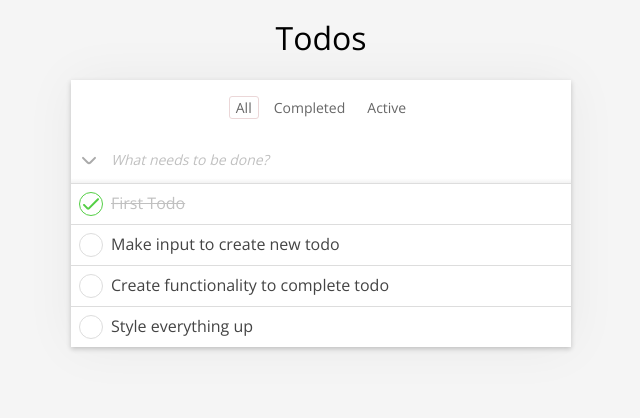
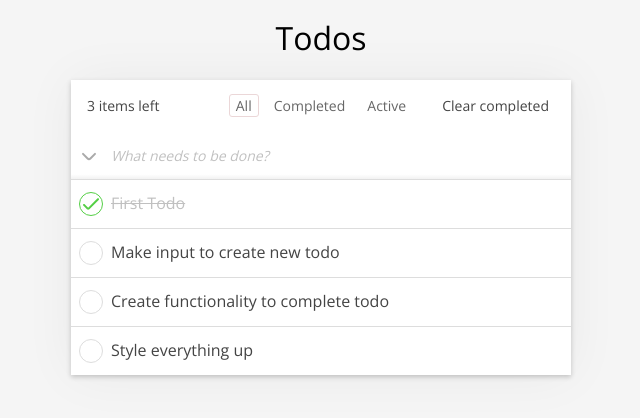
Before and after one commit to PiggyDiggy/todo-app-test, a React (Vite) app: page / in a window 1280 px wide. Shown: the top 418 px of the page, without its empty margins (319-959 px from the left). Built offline with nearby package versions, Linux system fonts and the light colour scheme.

Commit message:
Added status bar & list placeholder

```diff
--- a/src/App.tsx
+++ b/src/App.tsx
@@ -1,6 +1,7 @@
 import { useCallback, useState } from "react";
 
-import { Filter } from "./components/Filter";
+import { StatusBar } from "./components/StatusBar";
+import { EmptyListPlaceholder } from "./components/EmptyListPlaceholder";
 import { Composer } from "./components/Composer";
 import { TodoList } from "./components/TodoList";
 import "./App.css";
@@ -45,7 +46,7 @@ function App() {
     [todos]
   );
 
-  const filterTodos = () => {
+  const filterTodos = (filter: Filters) => {
     if (filter === "all") {
       return Object.values(todos);
     }
@@ -56,14 +57,31 @@ function App() {
     setFilter(filter);
   }, []);
 
+  const removeCompleted = useCallback(() => {
+    const newList = Object.values(todos).reduce((acc, todo) => {
+      if (!todo.completed) {
+        acc[todo.id] = todo;
+      }
+      return acc;
+    }, {} as TodoCollection);
+    setTodos(newList);
+  }, [todos]);
+
   return (
     <main>
       <h1 className="main__title">Todos</h1>
       <div className="workspace">
-        <Filter current={filter} changeFilter={changeFilter} filters={filters} />
+        <StatusBar
+          removeCompleted={removeCompleted}
+          activeTodosCount={filterTodos("active").length}
+          filters={filters}
+          current={filter}
+          changeFilter={changeFilter}
+        />
         <Composer createTodo={createTodo} />
-        <TodoList completeTodo={completeTodo} todos={filterTodos()} />
+        <TodoList completeTodo={completeTodo} todos={filterTodos(filter)} />
       </div>
+      <EmptyListPlaceholder count={filterTodos(filter).length} filter={filter} />
     </main>
   );
 }
--- /dev/null
+++ b/src/components/EmptyListPlaceholder/index.tsx
@@ -0,0 +1,19 @@
+import React from "react";
+
+import { Filters } from "../../App";
+import styles from "./styles.module.css";
+
+type Props = {
+  filter: Filters;
+  count: number;
+};
+
+export const EmptyListPlaceholder: React.FC<Props> = ({ count, filter }) => {
+  return (
+    <>
+      {count === 0 && (
+        <div className={styles.placeholder}>{`You have no${filter === "all" ? "" : " " + filter} todos left`}</div>
+      )}
+    </>
+  );
+};
--- /dev/null
+++ b/src/components/EmptyListPlaceholder/styles.module.css
@@ -0,0 +1,4 @@
+.placeholder {
+  color: var(--text-main);
+  margin-top: 1rem;
+}
--- /dev/null
+++ b/src/components/StatusBar/index.tsx
@@ -0,0 +1,26 @@
+import React from "react";
+
+import type { Filters } from "../../App";
+import { Filter } from "../Filter";
+
+import styles from "./styles.module.css";
+
+type Props = {
+  filters: readonly Filters[];
+  current: Filters;
+  changeFilter: (filter: Filters) => void;
+  activeTodosCount: number;
+  removeCompleted: () => void;
+};
+
+export const StatusBar: React.FC<Props> = ({ activeTodosCount, filters, current, changeFilter, removeCompleted }) => {
+  return (
+    <div className={styles["status-bar"]}>
+      <div>
+        {activeTodosCount} item{activeTodosCount === 1 ? "" : "s"} left
+      </div>
+      <Filter current={current} changeFilter={changeFilter} filters={filters} />
+      <button className={styles.button} onClick={removeCompleted}>Clear completed</button>
+    </div>
+  );
+};
--- /dev/null
+++ b/src/components/StatusBar/styles.module.css
@@ -0,0 +1,17 @@
+.status-bar {
+  display: grid;
+  grid-template-columns: repeat(3, 1fr);
+  align-items: center;
+  font-size: 14px;
+  padding-inline: 1rem;
+  color: var(--text-main);
+}
+
+.button {
+  font: inherit;
+  background-color: transparent;
+  border: none;
+  color: inherit;
+  text-align: end;
+  cursor: pointer;
+}
--- a/src/components/Todo/styles.module.css
+++ b/src/components/Todo/styles.module.css
@@ -1,7 +1,7 @@
 .todo {
-  padding: 0.5rem;
-  color: #444;
-  border-bottom: 1px solid #ddd;
+  padding: 0.75rem 0.5rem;
+  color: var(--text-main);
+  border-bottom: 1px solid var(--outline-grey);
   display: flex;
   align-items: flex-start;
   gap: 0.5rem;
@@ -14,6 +14,10 @@
   text-decoration: line-through;
 }
 
+.todo:first-child {
+  border-top: 1px solid var(--outline-grey);
+}
+
 .todo:last-child {
   border: none;
 }
@@ -21,7 +25,7 @@
 .todo__completed-circle {
   width: 24px;
   height: 24px;
-  border: 1px solid #ddd;
+  border: 1px solid var(--outline-grey);
   border-radius: 100vmax;
   flex-shrink: 0;
 }
--- a/src/components/TodoList/styles.module.css
+++ b/src/components/TodoList/styles.module.css
@@ -2,5 +2,4 @@
   list-style: none;
   padding: 0;
   margin: 0;
-  border-top: 1px solid #ddd;
 }
--- a/src/index.css
+++ b/src/index.css
@@ -26,3 +26,8 @@ main {
   margin-top: 0;
   font-weight: normal;
 }
+
+:root {
+  --text-main: #444;
+  --outline-grey: #ddd;
+}
```
